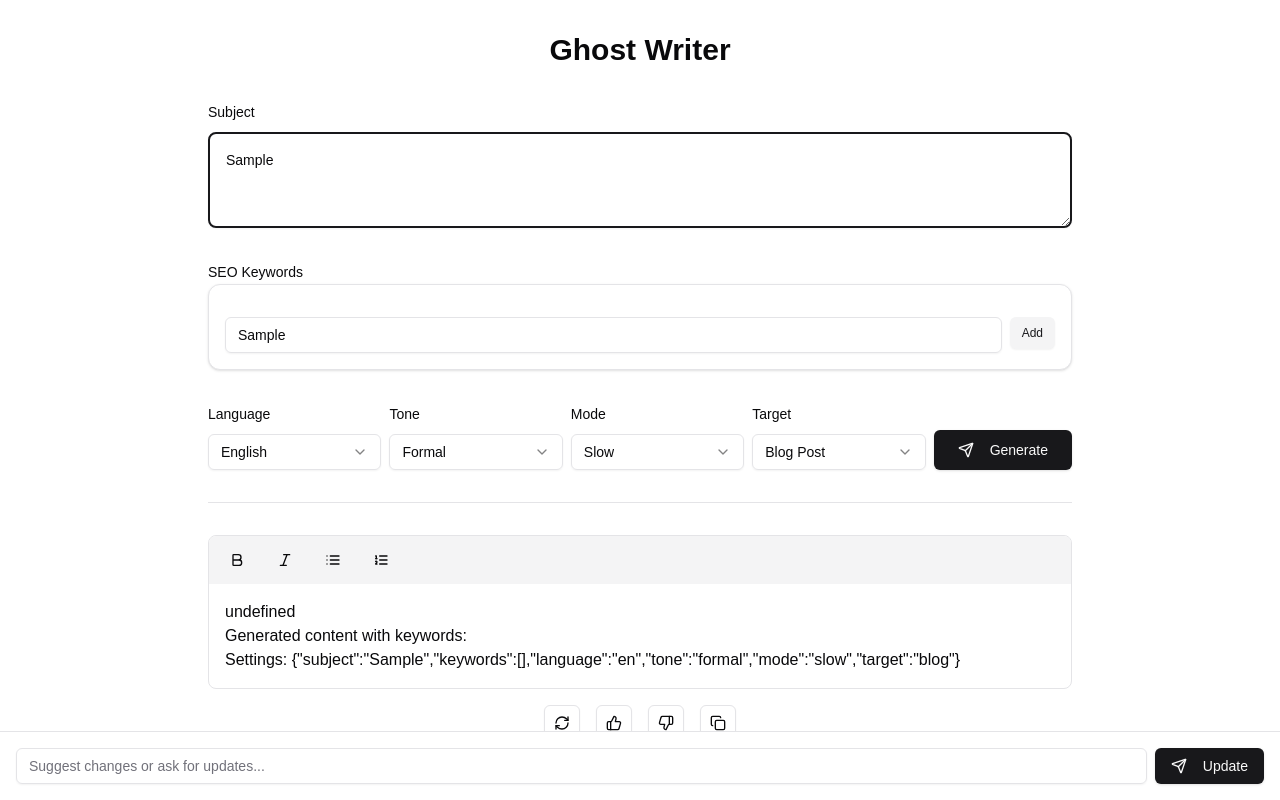
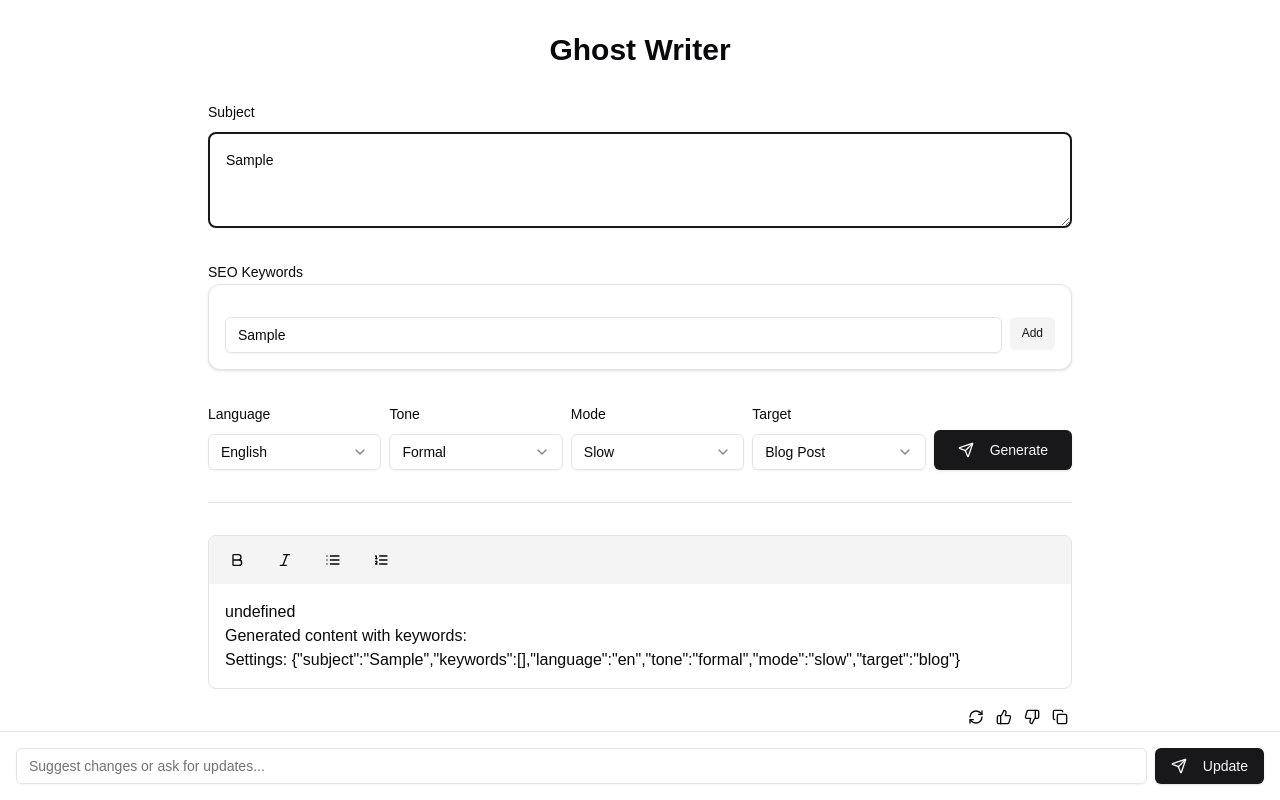
Before and after one commit to barancezayirli/ghost-writer, a Next.js app: page / in a window 1280 px wide. Both pictures are taken after typing "Sample", "Sample" into the empty fields and a click on the button "Generate". Built offline with nearby package versions, Linux system fonts and the light colour scheme.

Commit message:
Refactor FeedbackButtons component: update button styles and sizes for improved UI consistency

```diff
--- a/src/components/ghost-writer/feedback-buttons.tsx
+++ b/src/components/ghost-writer/feedback-buttons.tsx
@@ -10,18 +10,18 @@ interface FeedbackButtonsProps {
 
 export function FeedbackButtons({ onRetry, onLike, onDislike, onCopy }: FeedbackButtonsProps) {
   return (
-    <div className="flex justify-center space-x-4 mt-4">
-      <Button variant="outline" size="icon" onClick={onRetry}>
-        <RefreshCw className="h-4 w-4" />
+    <div className="flex justify-end space-x-1">
+      <Button variant="ghost" size="sm" onClick={onRetry} className="h-6 w-6">
+        <RefreshCw className="h-3 w-3" />
       </Button>
-      <Button variant="outline" size="icon" onClick={onLike}>
-        <ThumbsUp className="h-4 w-4" />
+      <Button variant="ghost" size="sm" onClick={onLike} className="h-6 w-6">
+        <ThumbsUp className="h-3 w-3" />
       </Button>
-      <Button variant="outline" size="icon" onClick={onDislike}>
-        <ThumbsDown className="h-4 w-4" />
+      <Button variant="ghost" size="sm" onClick={onDislike} className="h-6 w-6">
+        <ThumbsDown className="h-3 w-3" />
       </Button>
-      <Button variant="outline" size="icon" onClick={onCopy}>
-        <Copy className="h-4 w-4" />
+      <Button variant="ghost" size="sm" onClick={onCopy} className="h-6 w-6">
+        <Copy className="h-3 w-3" />
       </Button>
     </div>
   );
```
